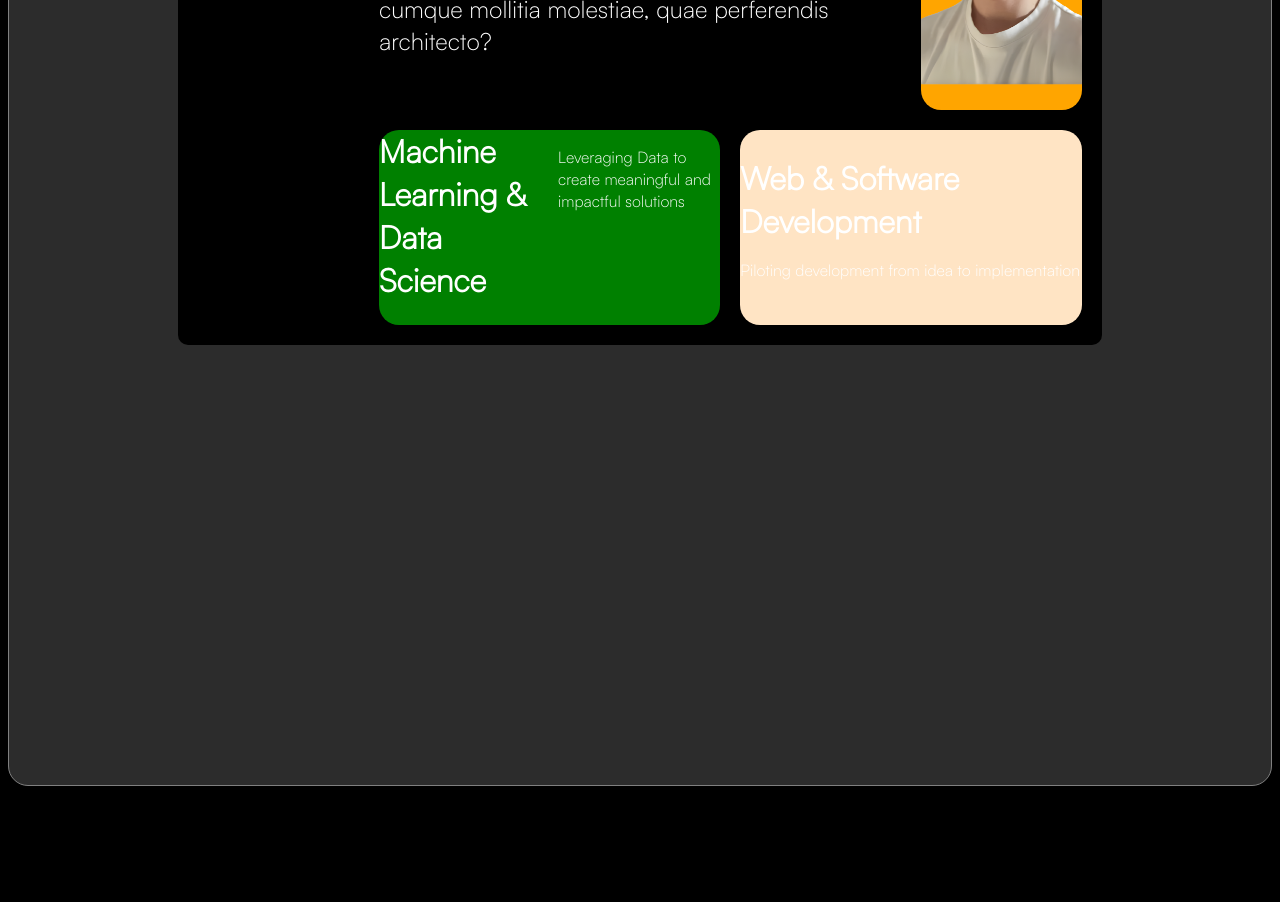
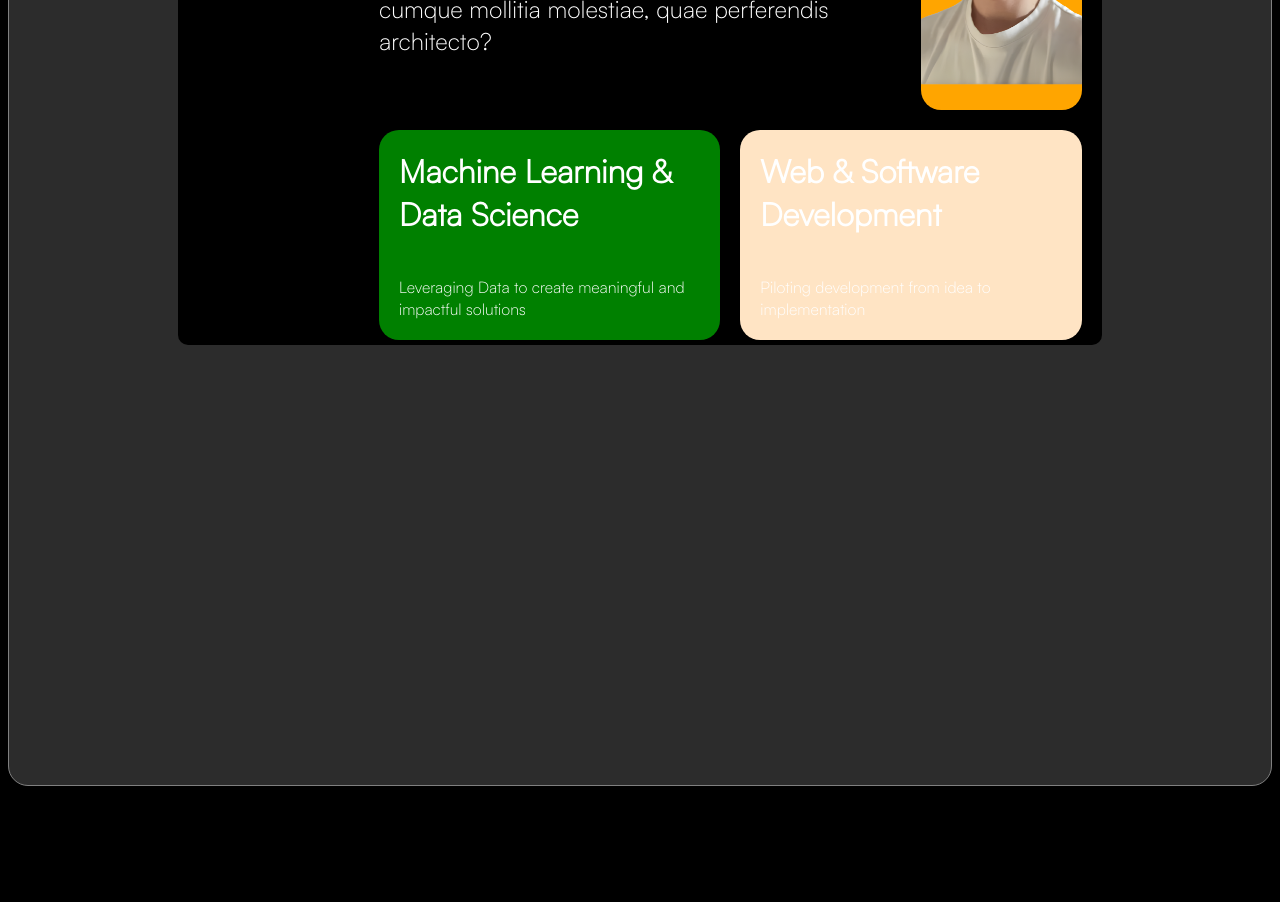
Before and after one commit to BenW2k/Portfolio, a Next.js app in the folder frontend/: page / in a window 1280 px wide. Shown: the part 1040-1942 px from the top of the page. Built offline with nearby package versions, Linux system fonts and the light colour scheme.

Commit message:
+margin and styling

```diff
--- a/frontend/app/styles/components/about.module.css
+++ b/frontend/app/styles/components/about.module.css
@@ -41,11 +41,18 @@
 }
 .dev h3 {
   font-size: 32px;
-  margin: 0;
+  margin: 20px 20px;
+  display: flex;
+  max-height: 50%;
+}
+.dev p {
+  max-height: 50%;
+  margin: 20px;
 }
 
 .ml-and-ds {
   display: flex;
+  flex-direction: column;
   grid-row: 2/3;
   grid-column: 2/4;
   margin: 0 auto;
@@ -54,12 +61,13 @@
 }
 .ml-and-ds h3 {
   font-size: 32px;
-  margin: 0 auto;
+  margin: 20px 20px;
   display: flex;
   max-height: 50%;
 }
 .ml-and-ds p {
   max-height: 50%;
+  margin: 20px;
 }
 
 .face {
--- a/frontend/app/styles/components/about.module.scss
+++ b/frontend/app/styles/components/about.module.scss
@@ -40,12 +40,19 @@
   border-radius: 20px;
   h3 {
     font-size: 32px;
-    margin: 0;
+    margin: 20px 20px;
+    display: flex;
+    max-height: 50%;
+  }
+  p {
+    max-height: 50%;
+    margin: 20px;
   }
 }
 
 .ml-and-ds {
   display: flex;
+  flex-direction: column;
   grid-row: 2 / 3;
   grid-column: 2 / 4;
   margin: 0 auto;
@@ -53,12 +60,13 @@
   background-color: green;
   h3 {
     font-size: 32px;
-    margin: 0 auto;
+    margin: 20px 20px;
     display: flex;
     max-height: 50%;
   }
   p {
     max-height: 50%;
+    margin: 20px;
   }
 }
 
```
